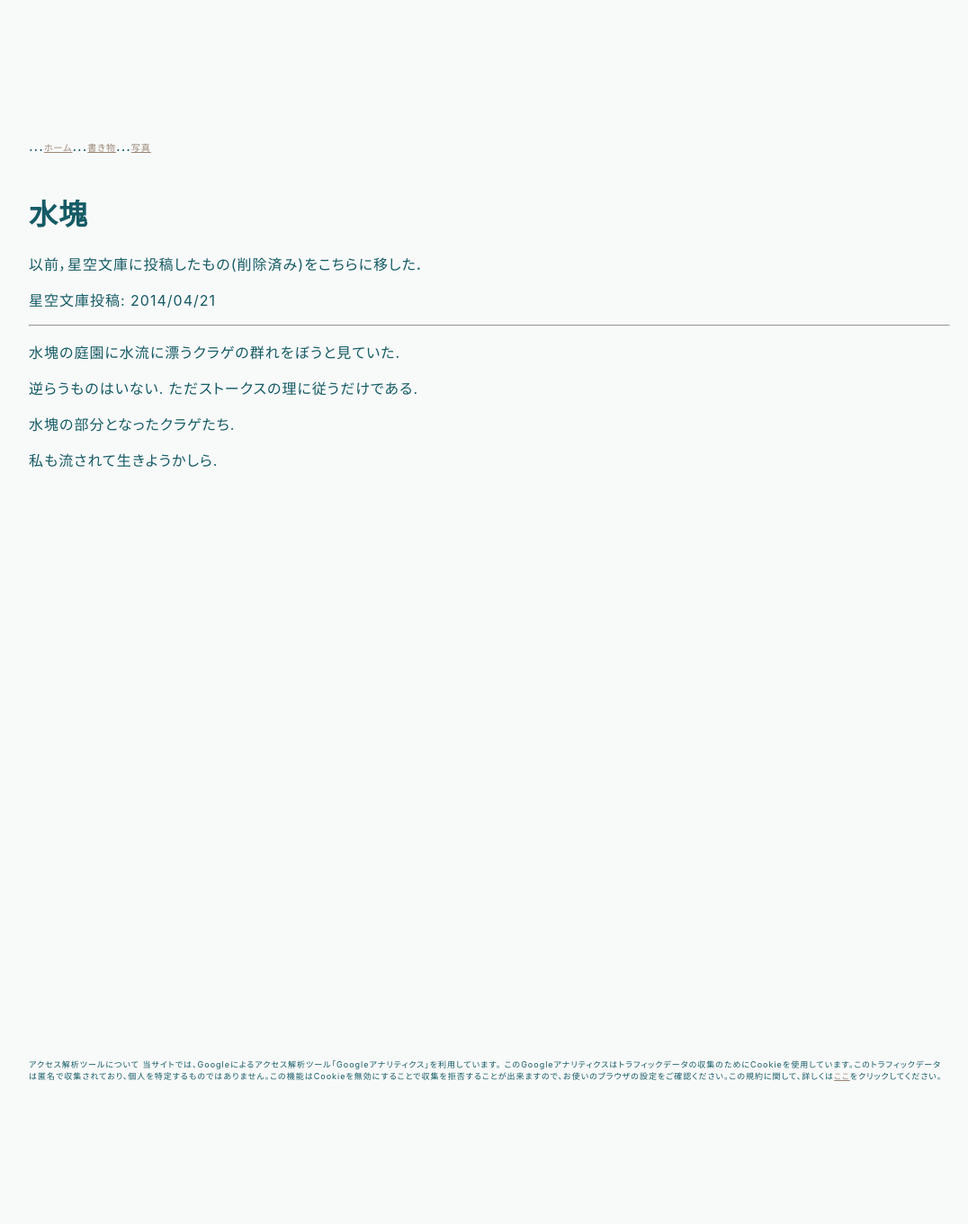
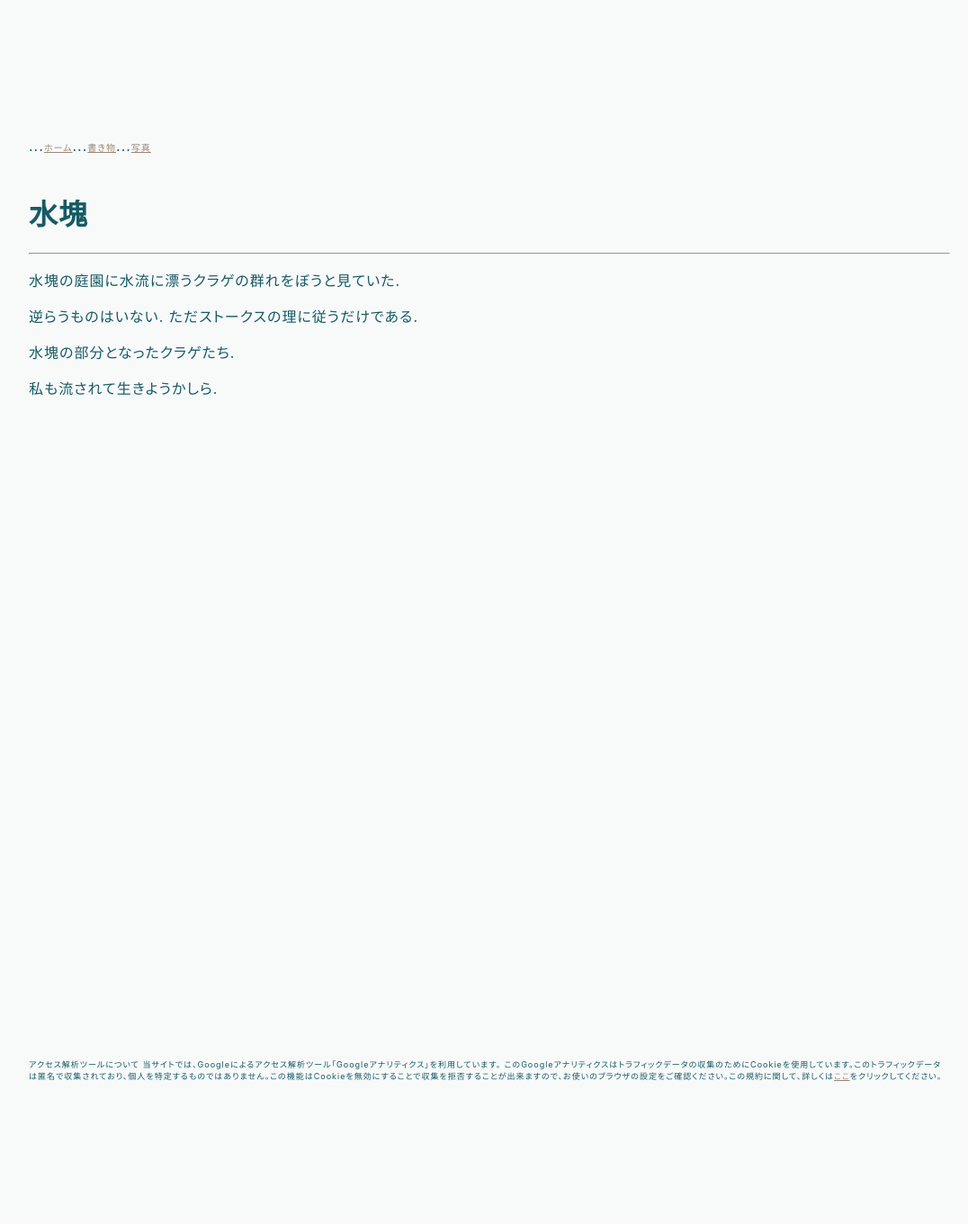
Before and after one commit to hihumi-riku/hihumi-riku.github.io, a Jekyll site: the page built from _posts/2019-01-25-water_mass.md, in a window 1280 px wide. Shown: the whole page at 90% size, without its empty margins (96-1172 px from the left). Built offline with Jekyll 4.4.1, drawn with Linux system fonts in a browser that asks for light colours.

Commit message:
Update 2019-01-25-water_mass.md

```diff
--- a/_posts/2019-01-25-water_mass.md
+++ b/_posts/2019-01-25-water_mass.md
@@ -4,11 +4,6 @@ title: 水塊
 ---
 
 # 水塊
-
-以前，星空文庫に投稿したもの(削除済み)をこちらに移した．
-
-星空文庫投稿: 2014/04/21
-
 ---
 
 水塊の庭園に水流に漂うクラゲの群れをぼうと見ていた.
```
